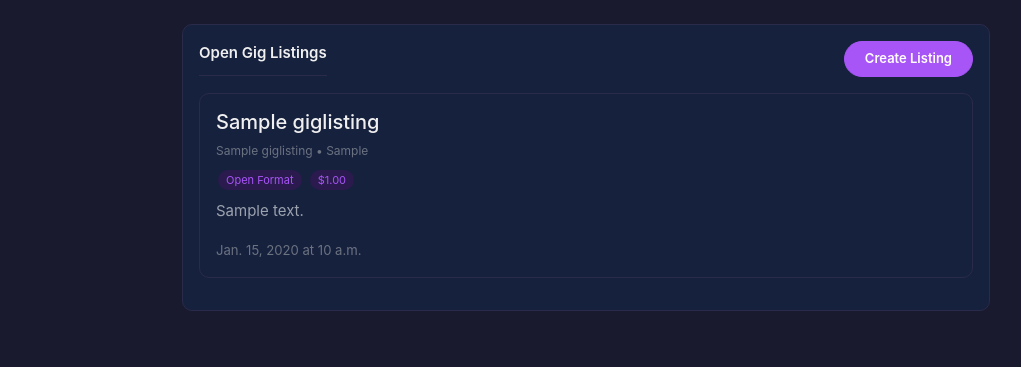
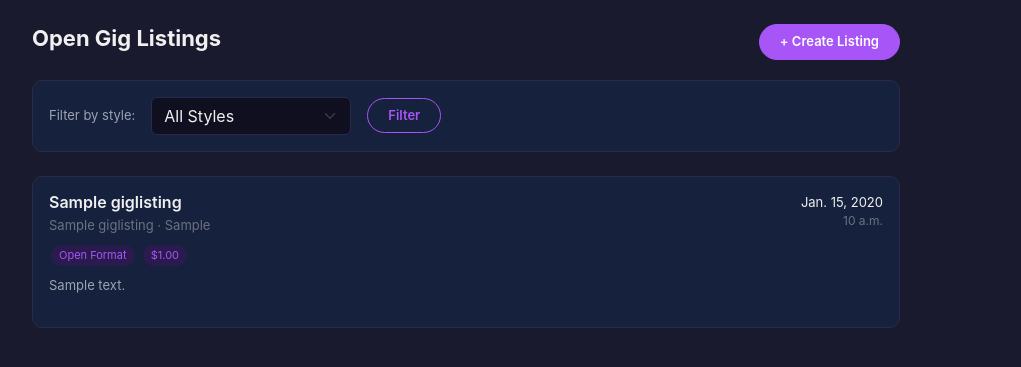
Before and after one commit to bhulse72/GigBoard, a Django app: page /gigs/ in a window 1280 px wide. Shown: the part 56-423 px from the top of the page, without its empty margins (174-1195 px from the left). Run offline with Django 5.2, Linux system fonts and the light colour scheme; a user stored in the database is signed in; tables that the repository leaves empty hold one stand-in row (values such as "Sample post").

Commit message:
gig listings - create, view, filter, close, venue aware

```diff
--- a/GigBoard/urls.py
+++ b/GigBoard/urls.py
@@ -5,6 +5,6 @@ urlpatterns = [
     path('admin/', admin.site.urls),
     path('accounts/', include('accounts.urls')),
     path('venues/', include('venues.urls', namespace='venues')),
-    path('gigs/', include('gigs.urls')),
+    path('gigs/', include('gigs.urls', namespace='gigs')),
     path('', include('core.urls')),
 ]
--- a/gigs/forms.py
+++ b/gigs/forms.py
@@ -1,12 +1,12 @@
 from django import forms
 from .models import GigListing
+
 
 class GigListingForm(forms.ModelForm):
     class Meta:
         model = GigListing
         fields = [
             'title',
-            'venue_name',
             'location',
             'event_date',
             'start_time',
--- a/gigs/models.py
+++ b/gigs/models.py
@@ -1,7 +1,8 @@
 from django.db import models
 from django.conf import settings
+from venues.models import Venue
 
-# Create your models here.
+
 class GigListing(models.Model):
     STYLE_CHOICES = [
         ('open_format', 'Open Format'),
@@ -13,6 +14,13 @@ class GigListing(models.Model):
         ('other', 'Other'),
     ]
 
+    venue = models.ForeignKey(
+        Venue,
+        on_delete=models.CASCADE,
+        related_name='gig_listings',
+        null=True,
+        blank=True,
+    )
     title = models.CharField(max_length=200)
     venue_name = models.CharField(max_length=200)
     location = models.CharField(max_length=255, blank=True)
@@ -22,13 +30,11 @@ class GigListing(models.Model):
     preferred_style = models.CharField(max_length=30, choices=STYLE_CHOICES)
     description = models.TextField(blank=True)
     is_open = models.BooleanField(default=True)
-
     created_by = models.ForeignKey(
         settings.AUTH_USER_MODEL,
         on_delete=models.CASCADE,
         related_name='gig_listings'
     )
-
     created_at = models.DateTimeField(auto_now_add=True)
 
     def __str__(self):
--- a/gigs/urls.py
+++ b/gigs/urls.py
@@ -7,4 +7,5 @@ urlpatterns = [
     path('', views.listing_list, name='listing_list'),
     path('create/', views.create_listing, name='create_listing'),
     path('mine/', views.my_listings, name='my_listings'),
+    path('<int:pk>/close/', views.close_listing, name='close_listing'),
 ]
--- a/gigs/views.py
+++ b/gigs/views.py
@@ -1,40 +1,87 @@
-from django.shortcuts import render, redirect
+from django.shortcuts import render, redirect, get_object_or_404
 from django.contrib import messages
 from django.contrib.auth.decorators import login_required
 from .models import GigListing
 from .forms import GigListingForm
+from venues.models import Venue
 
-# Create your views here.
 
 @login_required
 def listing_list(request):
     listings = GigListing.objects.filter(is_open=True).order_by('event_date', 'start_time')
-    return render(request, 'gigs/listing_list.html', {'listings': listings})
+
+    # filtering
+    style = request.GET.get('style')
+    if style:
+        listings = listings.filter(preferred_style=style)
+
+    return render(request, 'gigs/listing_list.html', {
+        'listings': listings,
+        'style_choices': GigListing.STYLE_CHOICES,
+        'selected_style': style,
+    })
+
 
 @login_required
 def create_listing(request):
-    if not request.user.is_venue_owner():
-        messages.error(request, 'Only venue owners can create listings.')
+    if not (request.user.is_venue_owner() or request.user.is_manager()):
+        messages.error(request, 'Only venue owners and managers can create listings.')
         return redirect('gigs:listing_list')
+
+    # get active venue from session
+    active_venue_id = request.session.get('active_venue_id')
+    if not active_venue_id:
+        messages.error(request, 'Please select a venue first.')
+        return redirect('venues:dashboard')
+
+    venue = get_object_or_404(Venue, pk=active_venue_id)
 
     if request.method == 'POST':
         form = GigListingForm(request.POST)
         if form.is_valid():
             listing = form.save(commit=False)
             listing.created_by = request.user
+            listing.venue = venue
+            listing.venue_name = venue.name
             listing.save()
             messages.success(request, 'Gig listing created successfully.')
             return redirect('gigs:my_listings')
     else:
         form = GigListingForm()
 
-    return render(request, 'gigs/create_listing.html', {'form': form})
+    return render(request, 'gigs/create_listing.html', {
+        'form': form,
+        'venue': venue,
+    })
+
 
 @login_required
 def my_listings(request):
-    if not request.user.is_venue_owner():
-        messages.error(request, 'Only venue owners can view this page.')
+    if not (request.user.is_venue_owner() or request.user.is_manager()):
+        messages.error(request, 'Only venue owners and managers can view this page.')
         return redirect('gigs:listing_list')
 
-    listings = GigListing.objects.filter(created_by=request.user).order_by('-created_at')
-    return render(request, 'gigs/my_listings.html', {'listings': listings})
+    active_venue_id = request.session.get('active_venue_id')
+    if not active_venue_id:
+        messages.error(request, 'Please select a venue first.')
+        return redirect('venues:dashboard')
+
+    venue = get_object_or_404(Venue, pk=active_venue_id)
+    listings = GigListing.objects.filter(venue=venue).order_by('-created_at')
+
+    return render(request, 'gigs/my_listings.html', {
+        'listings': listings,
+        'venue': venue,
+    })
+
+
+@login_required
+def close_listing(request, pk):
+    listing = get_object_or_404(GigListing, pk=pk)
+    if request.user != listing.created_by and not request.user.is_venue_owner():
+        messages.error(request, 'You do not have permission to close this listing.')
+        return redirect('gigs:my_listings')
+    listing.is_open = False
+    listing.save()
+    messages.success(request, 'Listing closed successfully.')
+    return redirect('gigs:my_listings')
--- a/templates/gigs/listing_list.html
+++ b/templates/gigs/listing_list.html
@@ -3,50 +3,68 @@
 {% block title %}Open Gigs — GigBoard{% endblock %}
 
 {% block content %}
-<div class="page-layout">
-    <div></div>
+<div style="max-width: 900px; margin: 24px auto; padding: 0 16px;">
 
-    <div>
-        <div class="gc-card gc-card-body">
-            <div class="d-flex justify-content-between align-items-center mb-3">
-                <div class="gc-card-title mb-0">Open Gig Listings</div>
+    <div style="display: flex; justify-content: space-between; align-items: center; margin-bottom: 20px;">
+        <h1 style="font-size: 22px; font-weight: 700; color: var(--text-primary);">Open Gig Listings</h1>
+        {% if user.is_venue_owner or user.is_manager %}
+            <a href="{% url 'gigs:create_listing' %}" class="btn-gc btn-gc-filled">+ Create Listing</a>
+        {% endif %}
+    </div>
 
-                {% if user.is_authenticated and user.is_venue_owner %}
-                    <a href="{% url 'gigs:create_listing' %}" class="btn-gc btn-gc-filled">
-                        Create Listing
-                    </a>
+    <!-- Filters -->
+    <div class="gc-card gc-card-body mb-4">
+        <form method="get" class="d-flex gap-3 align-items-center">
+            <label style="margin: 0; white-space: nowrap;">Filter by style:</label>
+            <select name="style" class="form-select" style="max-width: 200px;">
+                <option value="">All Styles</option>
+                {% for value, label in style_choices %}
+                    <option value="{{ value }}" {% if selected_style == value %}selected{% endif %}>
+                        {{ label }}
+                    </option>
+                {% endfor %}
+            </select>
+            <button type="submit" class="btn-gc">Filter</button>
+            {% if selected_style %}
+                <a href="{% url 'gigs:listing_list' %}" class="btn-gc">Clear</a>
             {% endif %}
+        </form>
     </div>
 
     {% if listings %}
         {% for listing in listings %}
-                    <div class="gc-card mb-3">
-                        <div class="gc-card-body">
-                            <h5>{{ listing.title }}</h5>
-                            <div class="profile-location">
+            <div class="gc-card gc-card-body mb-3">
+                <div style="display: flex; justify-content: space-between; align-items: flex-start;">
+                    <div>
+                        <h5 style="font-size: 16px; font-weight: 600; color: var(--text-primary); margin-bottom: 4px;">
+                            {{ listing.title }}
+                        </h5>
+                        <div style="font-size: 13px; color: var(--text-muted);">
                             {{ listing.venue_name }}
-                                {% if listing.location %} • {{ listing.location }}{% endif %}
+                            {% if listing.location %} · {{ listing.location }}{% endif %}
                         </div>
-
-                            <div class="mt-2">
+                        <div style="margin-top: 8px;">
                             <span class="gc-tag">{{ listing.get_preferred_style_display }}</span>
                             <span class="gc-tag">${{ listing.pay }}</span>
                         </div>
-
-                            <p class="mt-2" style="color: var(--text-secondary);">
-                                {{ listing.description|default:"No description provided." }}
+                        {% if listing.description %}
+                            <p style="font-size: 13px; color: var(--text-secondary); margin-top: 8px;">
+                                {{ listing.description }}
                             </p>
-
-                            <small style="color: var(--text-muted);">
-                                {{ listing.event_date }} at {{ listing.start_time }}
-                            </small>
+                        {% endif %}
+                    </div>
+                    <div style="text-align: right; flex-shrink: 0; margin-left: 16px;">
+                        <div style="font-size: 13px; color: var(--text-primary);">{{ listing.event_date }}</div>
+                        <div style="font-size: 12px; color: var(--text-muted);">{{ listing.start_time }}</div>
+                    </div>
                 </div>
             </div>
         {% endfor %}
     {% else %}
-                <p style="color: var(--text-muted);">No open gigs yet.</p>
+        <div class="gc-card gc-card-body" style="text-align: center; padding: 40px;">
+            <p style="color: var(--text-muted);">No open gigs found.</p>
+        </div>
     {% endif %}
-        </div>
-    </div>
+
 </div>
 {% endblock %}
```
Also changed, not shown: templates/gigs/create_listing.html (+11 -10 lines), templates/gigs/my_listings.html (+41 -21 lines), gigs/migrations/0002_giglisting_venue.py (added). Lines whose indentation alone changed are shown as unchanged.
